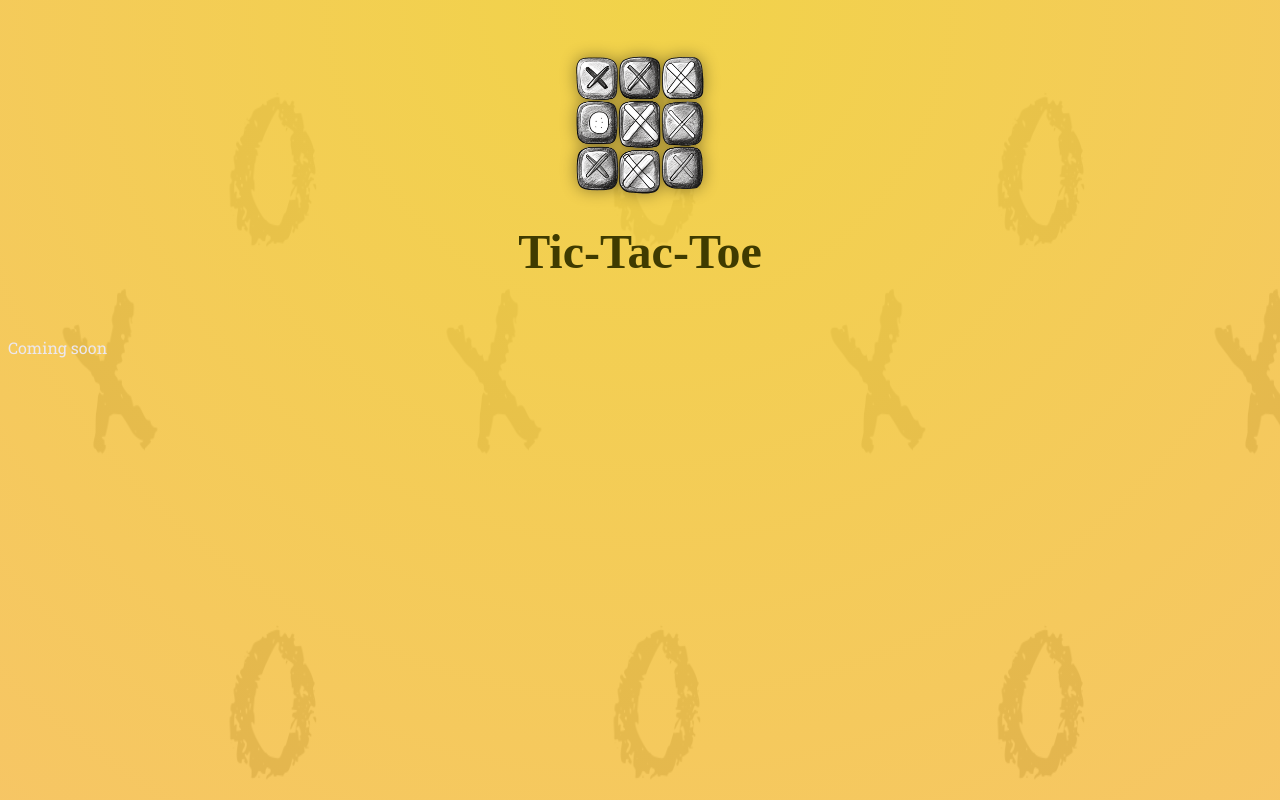
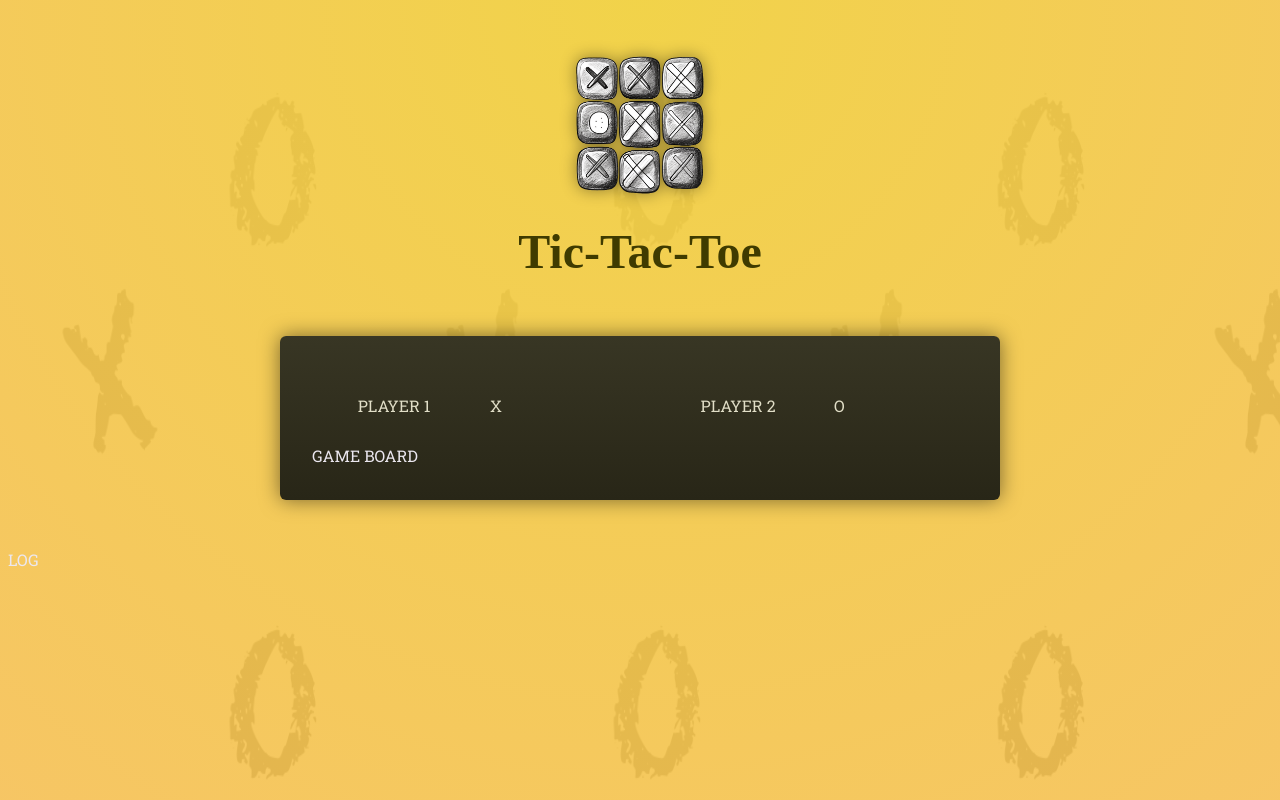
Before and after one commit to SteffZeroEx/React---The-Complete-Guide-2025--incl.-Next.js--Redux-, a React (Vite) app in the folder 07-tic-tac-toe-starting-project/: page / in a window 1280 px wide. Shown: the top 800 px of the page. Built offline with nearby package versions, Linux system fonts and the light colour scheme; a web font is replaced by a local one.

Commit message:
Aktualisiere die App-Komponente, um das Spiel-Layout mit Spielern und Spielbrett anzuzeigen

```diff
--- a/07-tic-tac-toe-starting-project/src/App.jsx
+++ b/07-tic-tac-toe-starting-project/src/App.jsx
@@ -1,10 +1,22 @@
-
 function App() {
-
-
   return (
-    <p>Coming soon</p>
-  )
+    <main>
+      <div id="game-container">
+        <ol id="players">
+          <li>
+            <span className="player-name">Player 1</span>
+            <span className="player-symbol">X</span>
+          </li>
+          <li>
+            <span className="player-name">Player 2</span>
+            <span className="player-symbol">O</span>
+          </li>
+        </ol>
+        GAME BOARD
+      </div>
+      LOG
+    </main>
+  );
 }
 
-export default App
+export default App;
```
